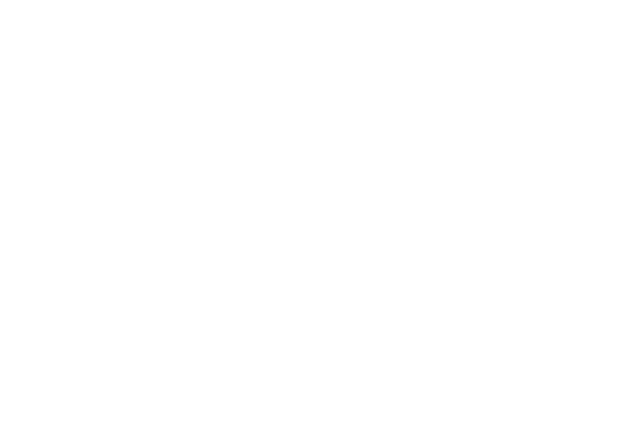
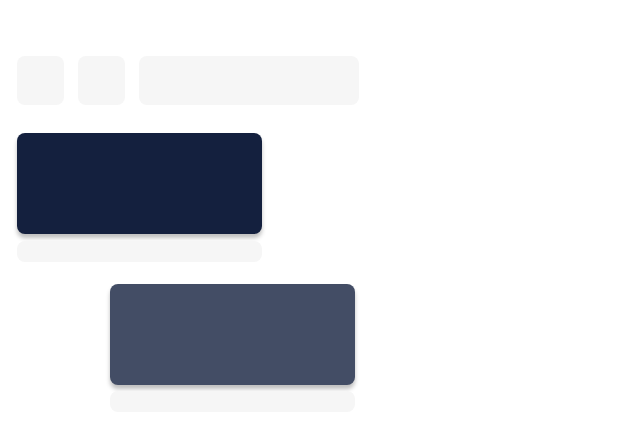
Before and after one commit to mehulshinde/SRID-COVID-SUPPORT, a React (Create React App) app: page /chat in a window 1280 px wide. Shown: the top 430 px of the page, without its empty margins (0-640 px from the left). Built offline with nearby package versions, Linux system fonts and the light colour scheme.

Commit message:
Adding Chat screen

```diff
--- a/src/App.js
+++ b/src/App.js
@@ -1,29 +1,31 @@
-import logo from './logo.svg';
-import { Container } from 'react-bootstrap';
-import ItemList from './pages/ItemList.js';
-import 'bootstrap/dist/css/bootstrap.min.css';
-import './styles/App.css';
+import logo from "./logo.svg";
+import { Container } from "react-bootstrap";
+import ItemList from "./pages/ItemList.js";
+import Chat from "./pages/Chat";
+import "bootstrap/dist/css/bootstrap.min.css";
+import "./styles/App.css";
 
 import {
   BrowserRouter as Router,
   Switch,
   Route,
   Redirect,
-} from 'react-router-dom';
+} from "react-router-dom";
 
 function App() {
   return (
     <Container
       style={{
-        maxWidth: '576px',
-        height: '100vh',
-        margin: 'auto',
+        maxWidth: "576px",
+        height: "100vh",
+        margin: "auto",
       }}
     >
       <Router>
         <Switch>
           <Route exact path="/" render={() => null}></Route>
           <Route exact path="/item-list" render={() => <ItemList />}></Route>
+          <Route exact path="/chat" render={() => <Chat></Chat>}></Route>
         </Switch>
       </Router>
     </Container>
--- /dev/null
+++ b/src/pages/Chat.js
@@ -0,0 +1,13 @@
+export default function Chat() {
+  return (
+    <>
+      <div class="back"></div>
+      <div class="chat-header"></div>
+      <div class="chat-title"></div>
+      <div class="received-message"></div>
+      <div class="received-msg-timestamp"></div>
+      <div class="sent-message"></div>
+      <div class="sent-msg-timestamp"></div>
+    </>
+  );
+}
--- a/src/styles/App.css
+++ b/src/styles/App.css
@@ -36,3 +36,108 @@
     transform: rotate(360deg);
   }
 }
+
+.chat-title {
+  position: absolute;
+  width: 220px;
+  height: 49px;
+  left: 139px;
+  top: 56px;
+
+  /* Gray/01 */
+
+  background: #f6f6f6;
+  border-radius: 8px;
+}
+
+.back {
+  position: absolute;
+  width: 47px;
+  height: 49px;
+  left: 17px;
+  top: 56px;
+
+  /* Gray/01 */
+
+  background: #f6f6f6;
+  border-radius: 8px;
+}
+
+.chat-header {
+  position: absolute;
+  width: 47px;
+  height: 49px;
+  left: 78px;
+  top: 56px;
+
+  /* Gray/01 */
+
+  background: #f6f6f6;
+  border-radius: 8px;
+}
+
+.received-message {
+  position: absolute;
+  width: 245px;
+  height: 101px;
+  left: 17px;
+  top: 133px;
+
+  background: #14203e;
+  box-shadow: 0px 4px 4px rgba(0, 0, 0, 0.25);
+  border-radius: 8px;
+}
+
+.received-msg-text {
+  width: 229px;
+  height: 88px;
+  left: 7px;
+  top: 7px;
+  border: 1px solid #ffffff;
+  box-sizing: border-box;
+  border-radius: 8px;
+}
+
+.received-msg-timestamp {
+  position: absolute;
+  width: 245px;
+  height: 21px;
+  left: 17px;
+  top: 241px;
+  /* Gray/01 */
+  background: #f6f6f6;
+  border-radius: 8px;
+}
+
+.sent-message {
+  position: absolute;
+  width: 245px;
+  height: 101px;
+  left: 110px;
+  top: 284px;
+  background: #434d65;
+  box-shadow: 0px 4px 4px rgba(0, 0, 0, 0.25);
+  border-radius: 8px;
+}
+
+.sent-msg-text {
+  position: relative;
+  width: 229px;
+  height: 88px;
+  left: 110px;
+  top: 284px;
+  border: 1px solid #ffffff;
+  box-sizing: border-box;
+  border-radius: 8px;
+}
+
+.sent-msg-timestamp {
+  position: absolute;
+  width: 245px;
+  height: 21px;
+  left: 110px;
+  top: 391px;
+  /* Gray/01 */
+  background: #f6f6f6;
+  border-radius: 8px;
+}
```
Also changed, not shown: 1 other file (tests, documents, lock files or other folders).
